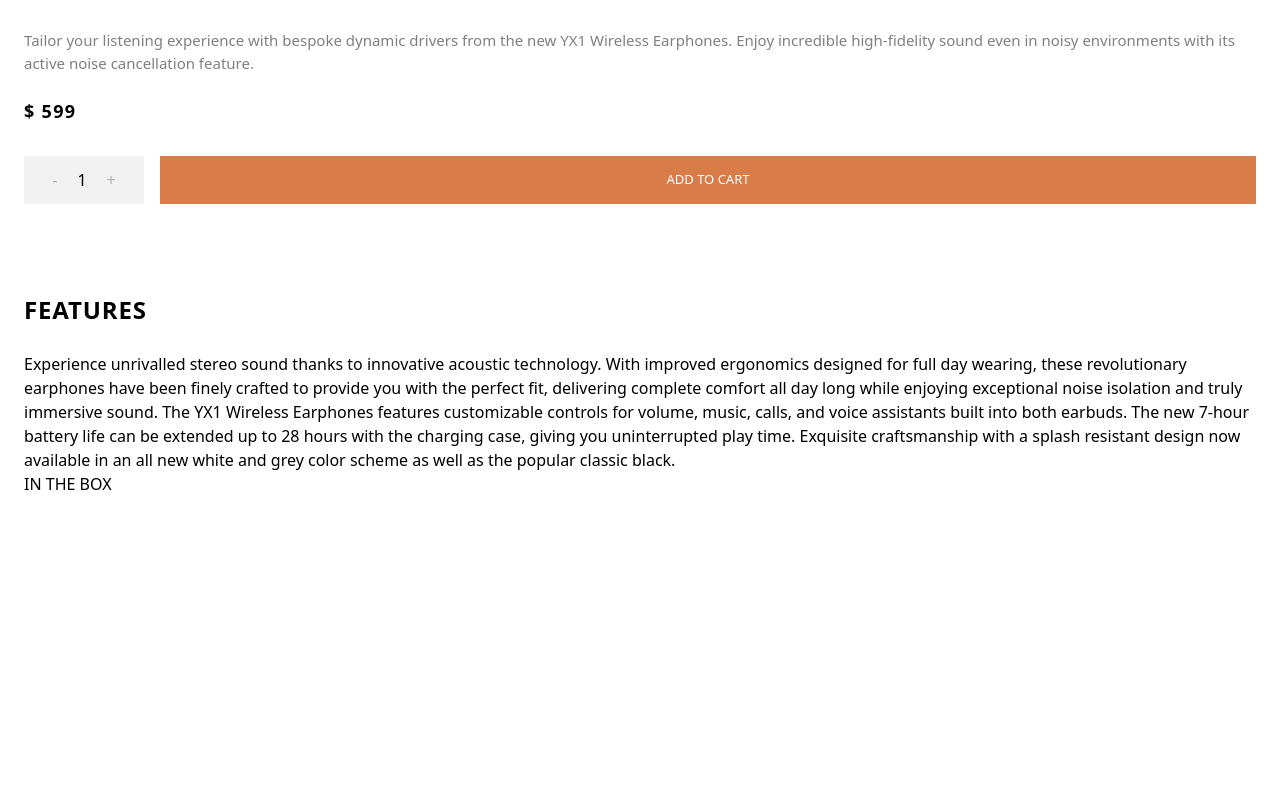
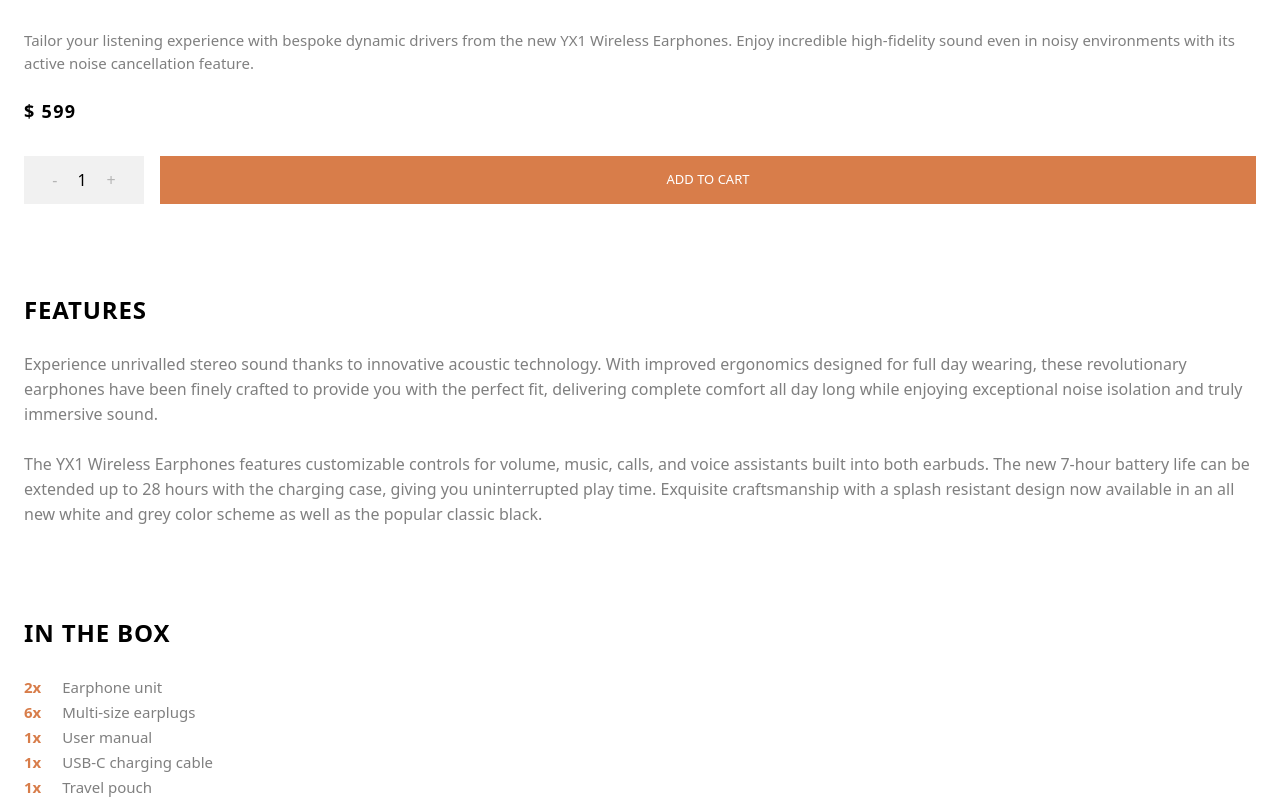
Before and after one commit to LevaniMesxia23/audiophile-ecommerce-website, a React (Vite) app: page /current/yx1-earphones in a window 1280 px wide. Shown: the part 748-1548 px from the top of the page. Before the commit the page ends 1244 px from the top, so only its background shows below. Built offline with nearby package versions, Linux system fonts and the light colour scheme; the HTML template or start-up script is replaced by a standard one.

Commit message:
style: add IN THE BOX styles on CurrentProduct

```diff
--- a/src/components/CurrentProduct.tsx
+++ b/src/components/CurrentProduct.tsx
@@ -44,9 +44,9 @@
 
       <div className=' flex items-center w-full justify-center gap-4'>
         <div className=' py-[0.94rem] px-[0.97rem] min-w-[7.5rem] bg-[#F1F1F1] flex items-center justify-center gap-5 h-12'>
-          <span className=' text-black/25'>-</span>
+          <span className=' text-black/25 cursor-pointer'>-</span>
           <span>{1}</span>
-          <span className=' text-black/25'>+</span>
+          <span className=' text-black/25 cursor-pointer'>+</span>
         </div>
         <button className="w-full min-w-[10rem] h-[3rem] bg-[#D87D4A] text-white text-[0.8125rem]">ADD TO CART</button>
       </div>
@@ -54,11 +54,20 @@
       <div>
         <div>
           <h2 className=' mt-[5.5rem] mb-6 text-[1.5rem] font-bold leading-[2.25rem] tracking-[0.05356rem]'>FEATURES</h2>
-          <p>{singleProduct?.features}</p>
+          <p className=' text-[ 0.9375rem] leading-[1.5625rem] text-black/50 whitespace-pre-line mb-[5.5rem]'>{singleProduct?.features}</p>
         </div>
 
         <div>
-          <h2>IN THE BOX</h2>
+          <h2 className=' text-[1.5rem] leanding-[2.25rem] font-bold tracking-[0.05356rem] mb-6'>IN THE BOX</h2>
+          <div>
+            {singleProduct?.includes.map(item => (
+              <div className=' flex gap-[1.31rem]'>
+                <span className=' text-[#D87D4A] text-[0.9375rem] font-bold leading-[1.5625rem]'>{item.quantity}x</span>
+                <span className='leading-[1.5625rem] text-[0.9375rem] text-black/50'>{item.item}</span>
+              </div>
+            ))}
+
+          </div>
         </div>
       </div>
       </div>
```
